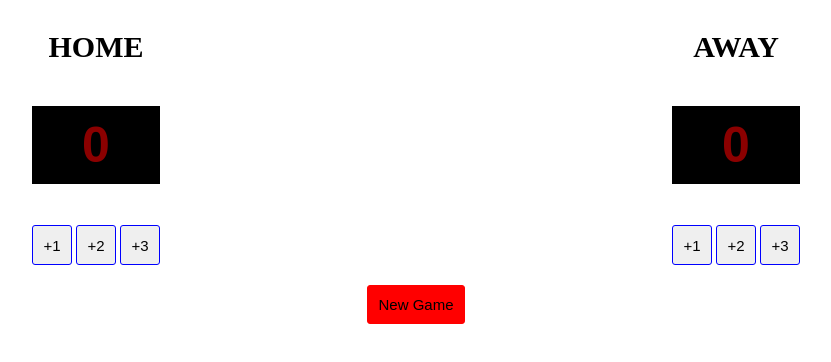
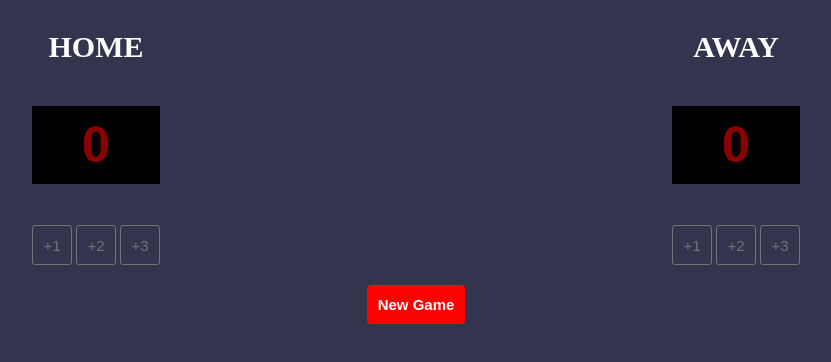
Before and after one commit to diamondsteve53/basketball-scoreabord, a plain HTML site: page index.html in a window 1280 px wide. Shown: the whole page, without its empty margins (224-1055 px from the left). Drawn offline with Linux system fonts and the light colour scheme; a web font is replaced by a local one.

Commit message:
Adjusted styles

```diff
--- a/index.css
+++ b/index.css
@@ -1,5 +1,6 @@
 body {
     margin: 0;
+    background-color:rgb(52, 52, 79);
 }
 
 .container {
@@ -13,6 +14,7 @@ body {
 
 .score h3 {
     font-size: 30px;
+    color: white;
 }
 
 .score h2 {
@@ -27,10 +29,12 @@ body {
     width: 40px;
     height: 40px;
     padding: 0px;
-    border: 1px solid blue;
+    border: 1px solid rgb(116, 116, 119);
     border-radius: 3px;
     font-size: 15px;
+    color: rgb(116, 116, 119);
     font-family: '60s Scoreboard', sans-serif;
+    background-color: transparent;
 }
 
 .button-container {
@@ -42,6 +46,8 @@ body {
     padding: 10px;
     background-color: red;
     border: 1px solid red;
+    font-weight: bold;
+    color: white;
     border-radius: 3px;
     font-size: 15px;
     font-family: '60s Scoreboard', sans-serif;
```
